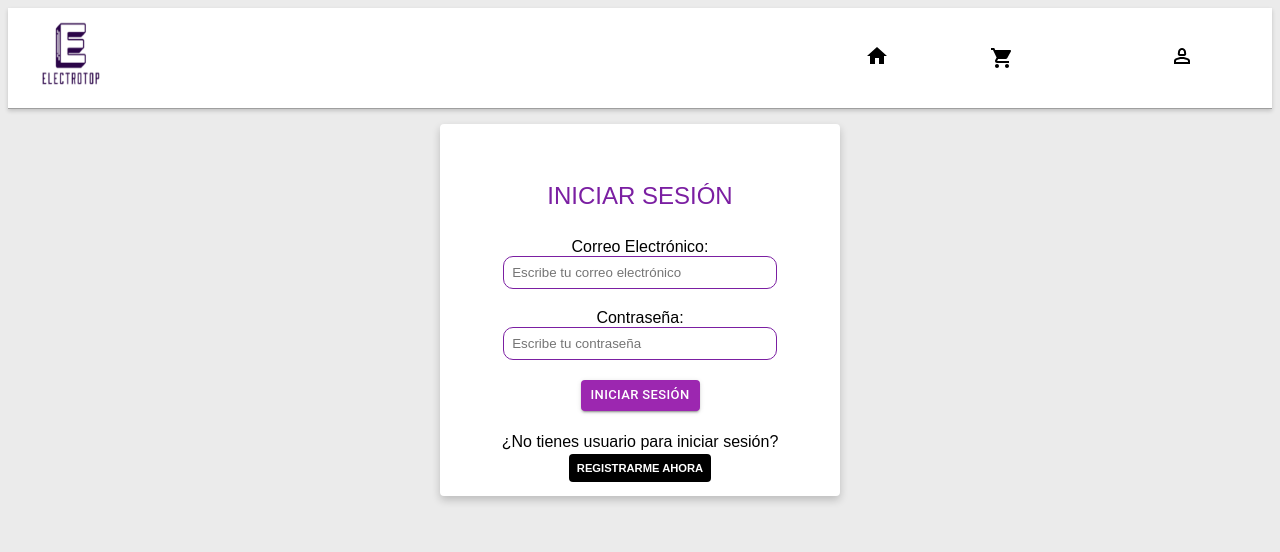
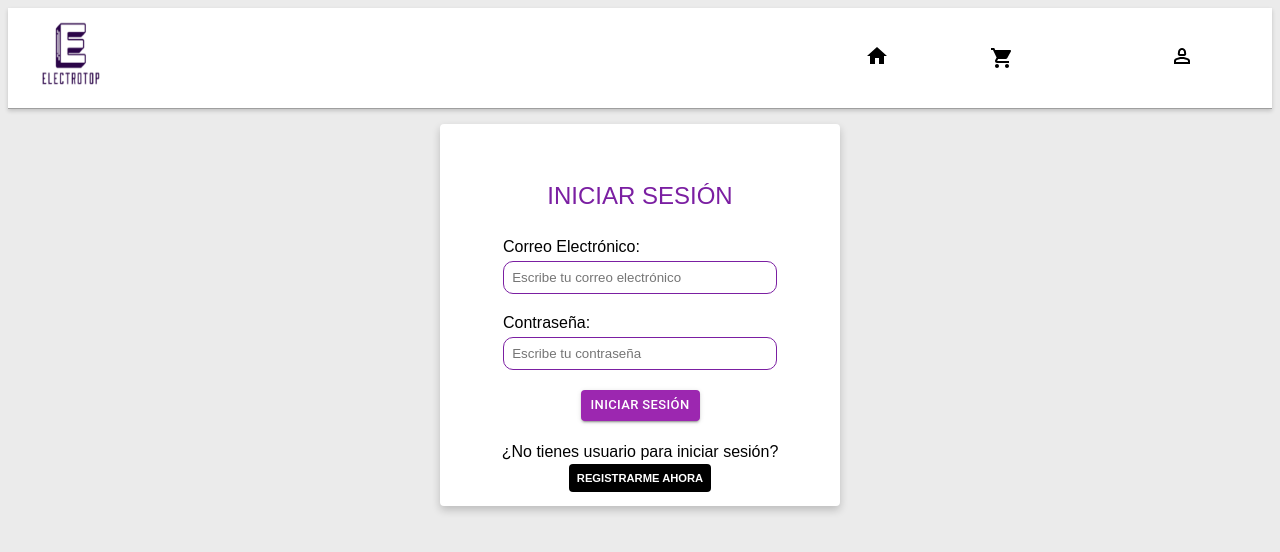
Before and after one commit to TaliaHenao6/EjercicioCarrito, a React (Vite) app in the folder EjercicioCarrito/: page /Login in a window 1280 px wide. Shown: the top 552 px of the page. Built offline with nearby package versions, Linux system fonts and the light colour scheme.

Commit message:
Register Style

```diff
--- a/EjercicioCarrito/src/componentes/styles.css
+++ b/EjercicioCarrito/src/componentes/styles.css
@@ -397,6 +397,14 @@ body{
     margin:  5px auto;
 }
 
+form label{
+    display: block;
+    text-align: left;
+    padding-left:34px;
+    margin-bottom: 5px;
+    font-weight: 500;
+}
+
 .form-group {
     margin-bottom: 20px;
 }
@@ -409,8 +417,6 @@ body{
     width: 80%;
     margin: 0px auto 10px auto;
 }
-
-
 
 .input{
     width: 80%;
```
